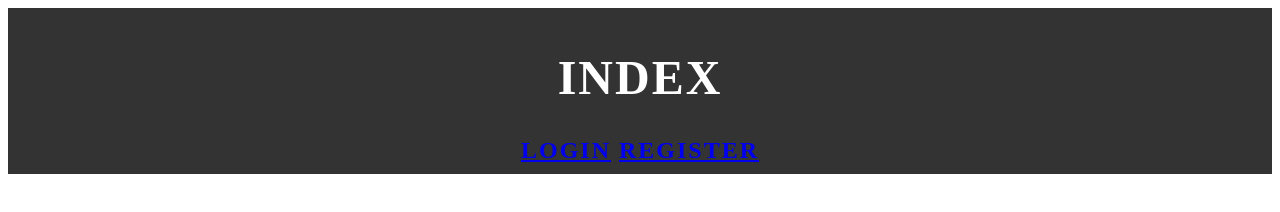
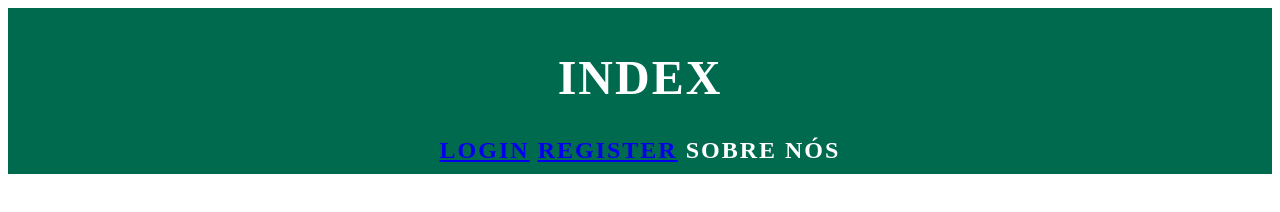
Before and after one commit to PauloStraforini/Pleno_Sol_UPXIII, a plain HTML site: page Index.html in a window 1280 px wide. Drawn offline with Linux system fonts and the light colour scheme; files that its build step writes are made by us from their sources.

Commit message:
Update Index.html and style.css

```diff
--- a/Index.html
+++ b/Index.html
@@ -12,6 +12,7 @@
         <h1>Index</h1>
         <a href="login.php">Login</a>
         <a href="register.php">Register</a>
+        <a>Sobre Nós</a>
     </header>
 </body>
 </html>
--- a/style.css
+++ b/css/style.css
@@ -1,5 +1,5 @@
 header {
-    background-color: #333;
+    background-color: #006A4E;
     color: #fff;
     padding: 10px 0;
     text-align: center;
```
